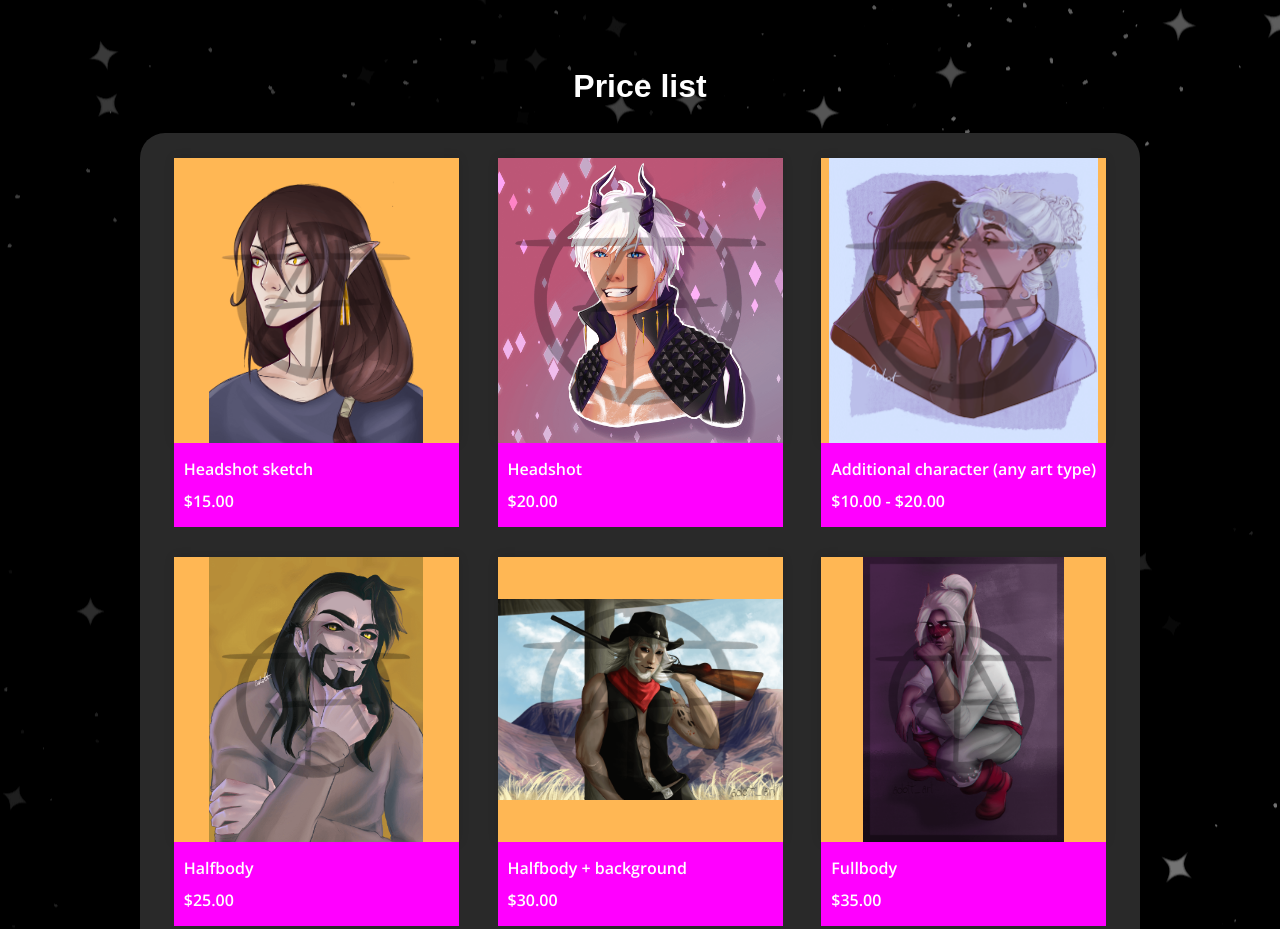
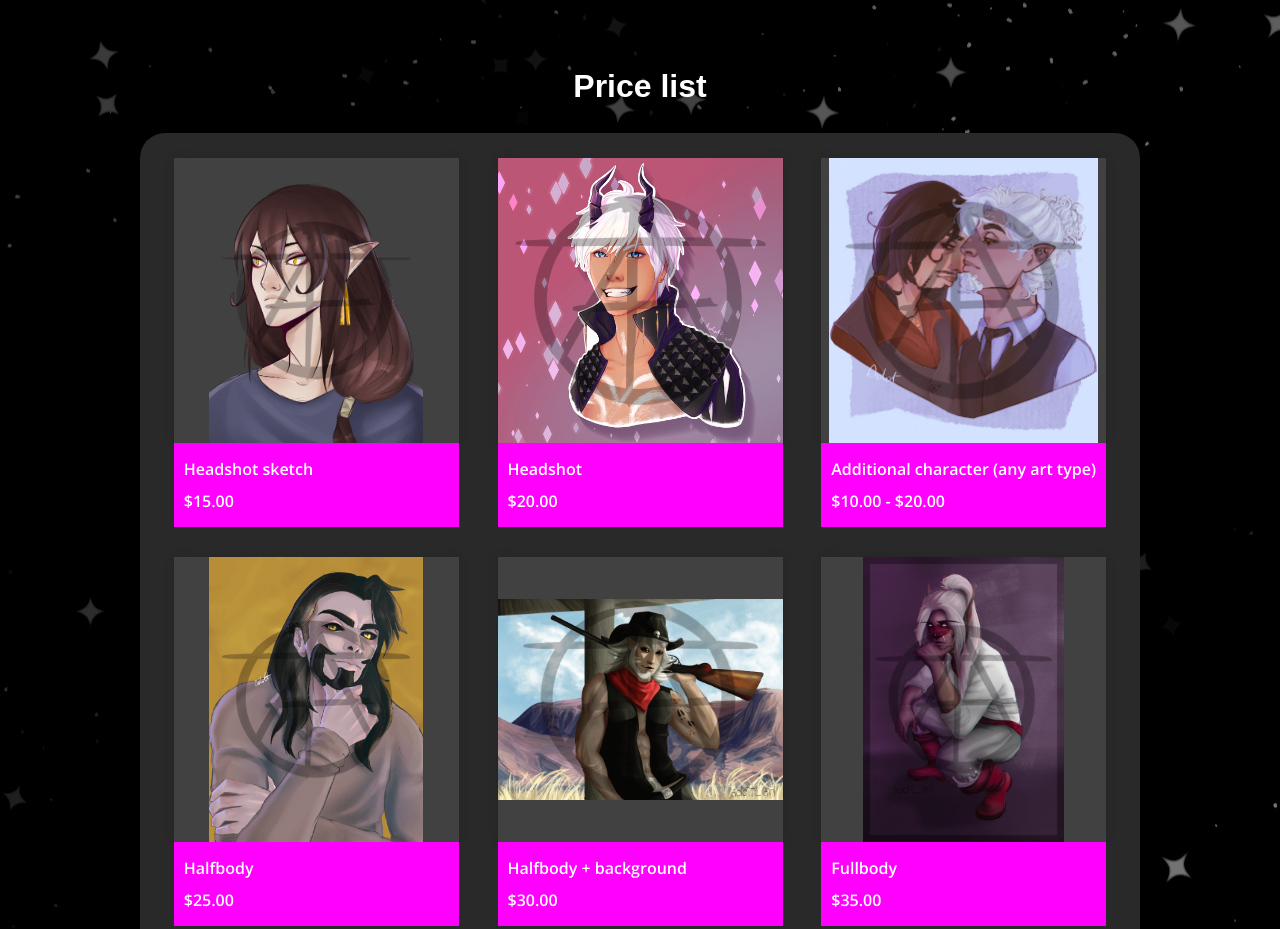
Before and after one commit to goodideagiver/front_dev, a plain HTML site: page home.html in a window 1280 px wide. Shown: the part 5226-6155 px from the top of the page. Drawn offline with nearby package versions, Linux system fonts and the dark colour scheme.

Commit message:
darkmode pricetable adjusted

```diff
--- a/home.css
+++ b/home.css
@@ -402,4 +402,8 @@ p.text-box {
     .price-table div div {
         background-color: magenta;
     }
+
+    .price-table img {
+        background-color: #414141;
+    }
   }
```
